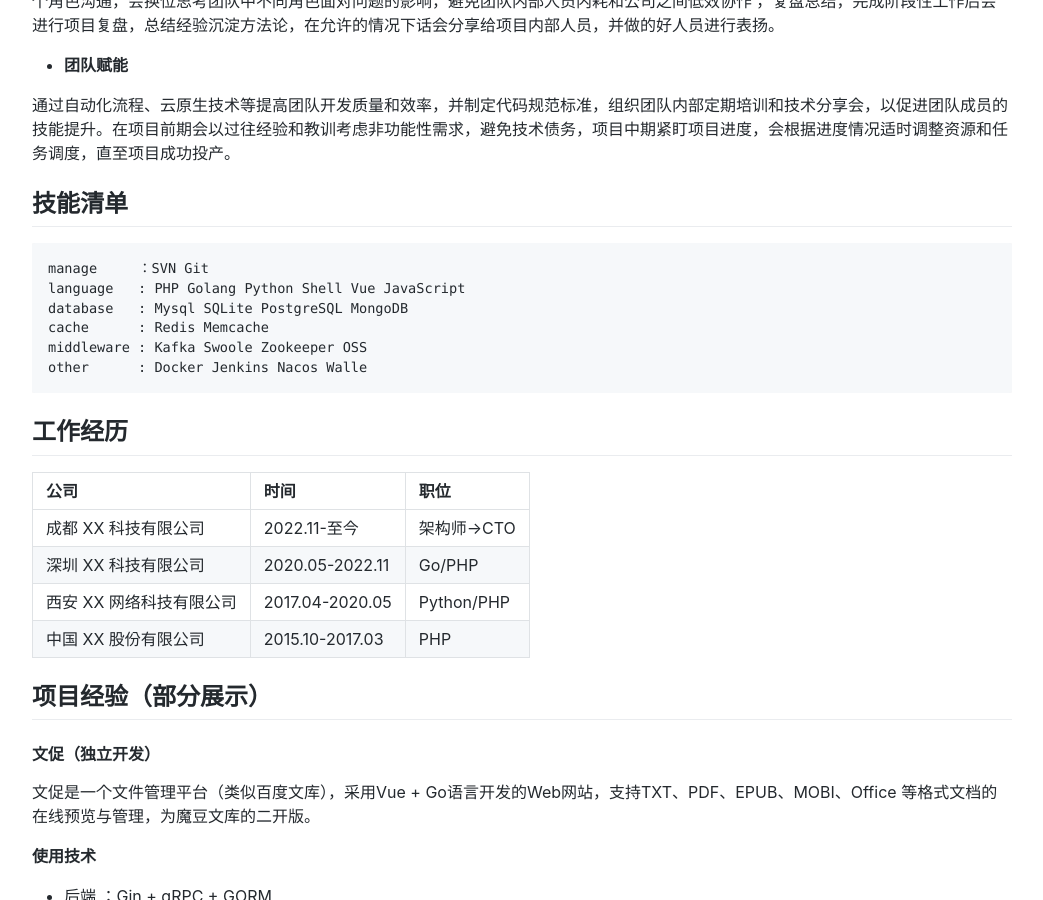
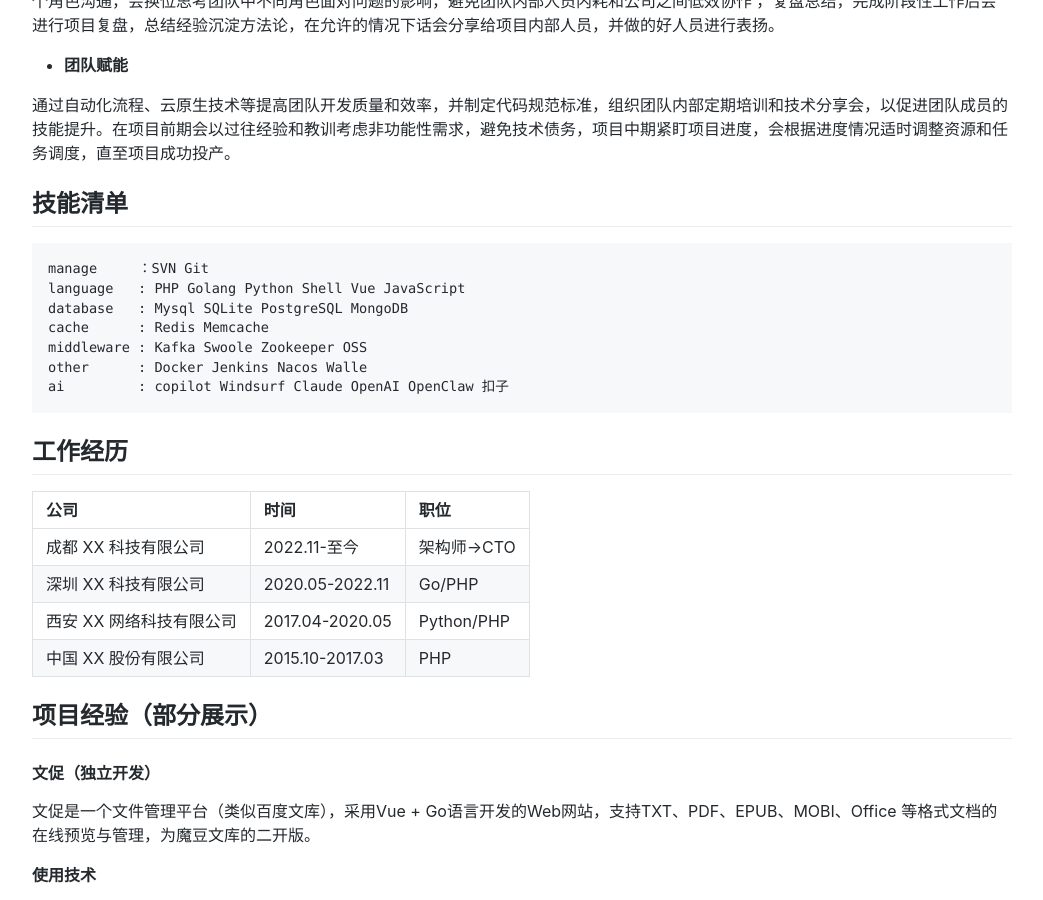
Before and after one commit to avehub/avehub.github.io, a Jekyll site: the page built from index.md, in a window 1280 px wide and 900 px high, scrolled down 666 px. Shown: the whole window, without its empty margins (118-1161 px from the left). Built offline with Jekyll 4.4.1, drawn with Linux system fonts in a browser that asks for light colours; comment, search, counter and statistics services are not loaded; our own code applies the rules of GitHub Pages for plain Markdown files.

Commit message:
增加AI技能

````diff
--- a/index.md
+++ b/index.md
@@ -45,6 +45,7 @@ database   : Mysql SQLite PostgreSQL MongoDB
 cache      : Redis Memcache
 middleware : Kafka Swoole Zookeeper OSS
 other      : Docker Jenkins Nacos Walle
+ai         : copilot Windsurf Claude OpenAI OpenClaw 扣子
 ```
 
 ## 工作经历
````
